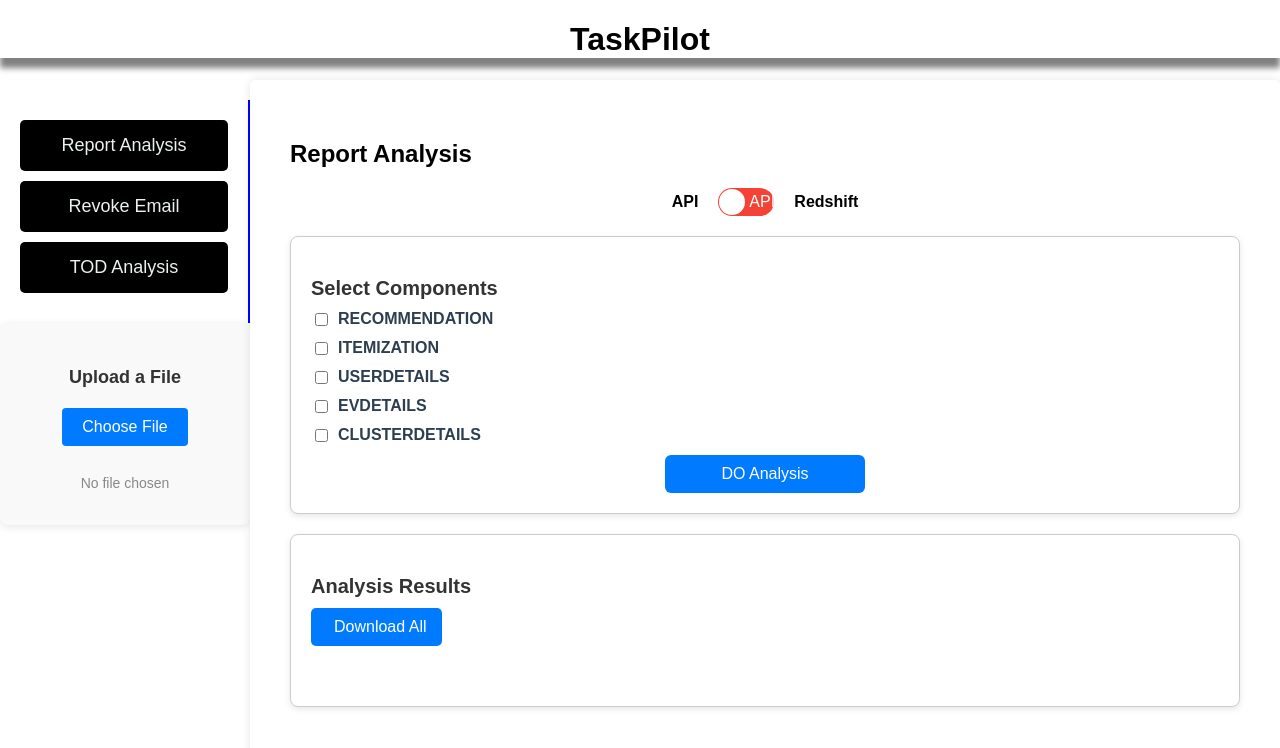
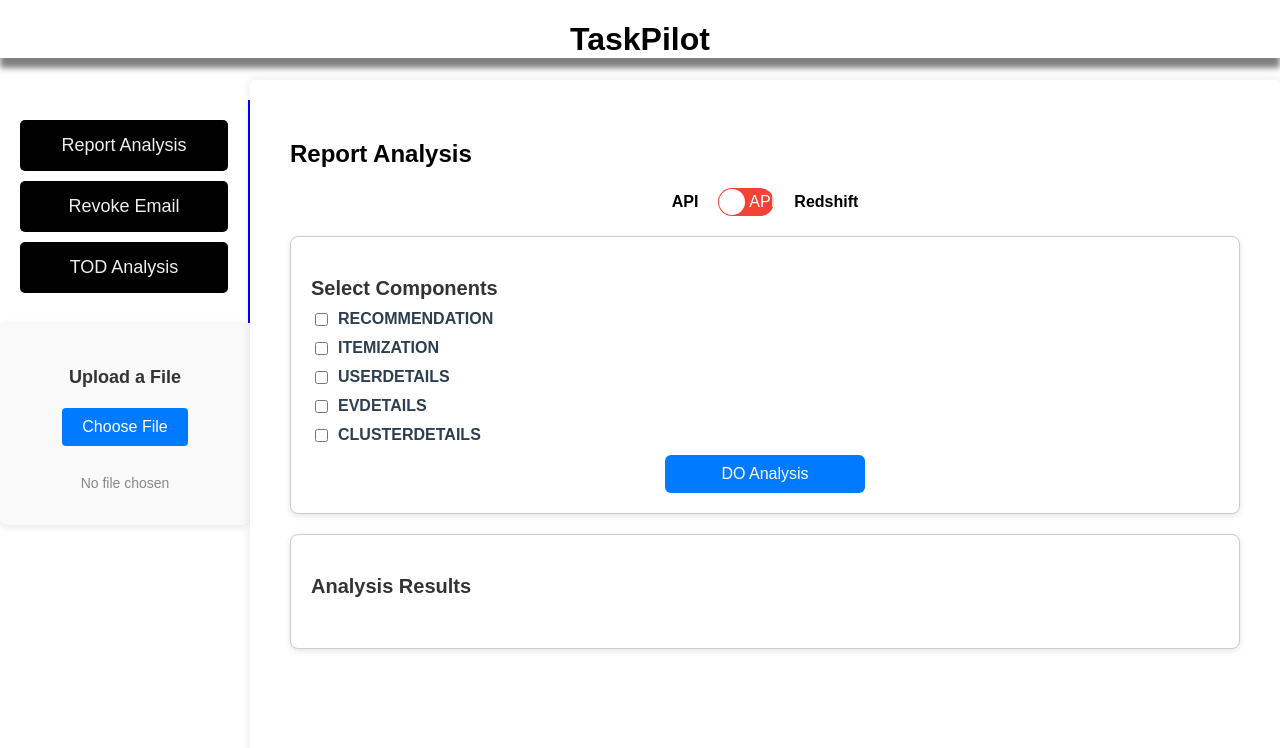
Before and after one commit to shahnawaz-bidgely/taskpilot, a React (Create React App) app in the folder frontend/: page / in a window 1280 px wide. Shown: the top 748 px of the page. Built offline with nearby package versions, Linux system fonts and the light colour scheme.

Commit message:
Download All functionality

```diff
--- a/frontend/src/components/analysis/ReportAnalysis.js
+++ b/frontend/src/components/analysis/ReportAnalysis.js
@@ -316,9 +316,11 @@ function ReportAnalysis() {
 
   {/* Download Buttons */}
   <div className="download-buttons">
-    <button onClick={() => downloadAll(userDetails, clusterDetails)} className="download-btn">
-      <i className="fas fa-download"></i> Download All
-    </button>
+     {userDetails.length > 0 && clusterDetails.length > 0 && (
+        <button onClick={() => downloadAll(userDetails, clusterDetails)} className="download-btn">
+        <i className="fas fa-download"></i> Download All
+      </button>
+     )}
     {userDetails.length > 0 && (
        <DownloadCSV data={userDetails} filename="user_details.csv" label="Download User Details" />
    )}
```
Also changed, not shown: frontend/src/api/api.js (line endings or trailing spaces).
